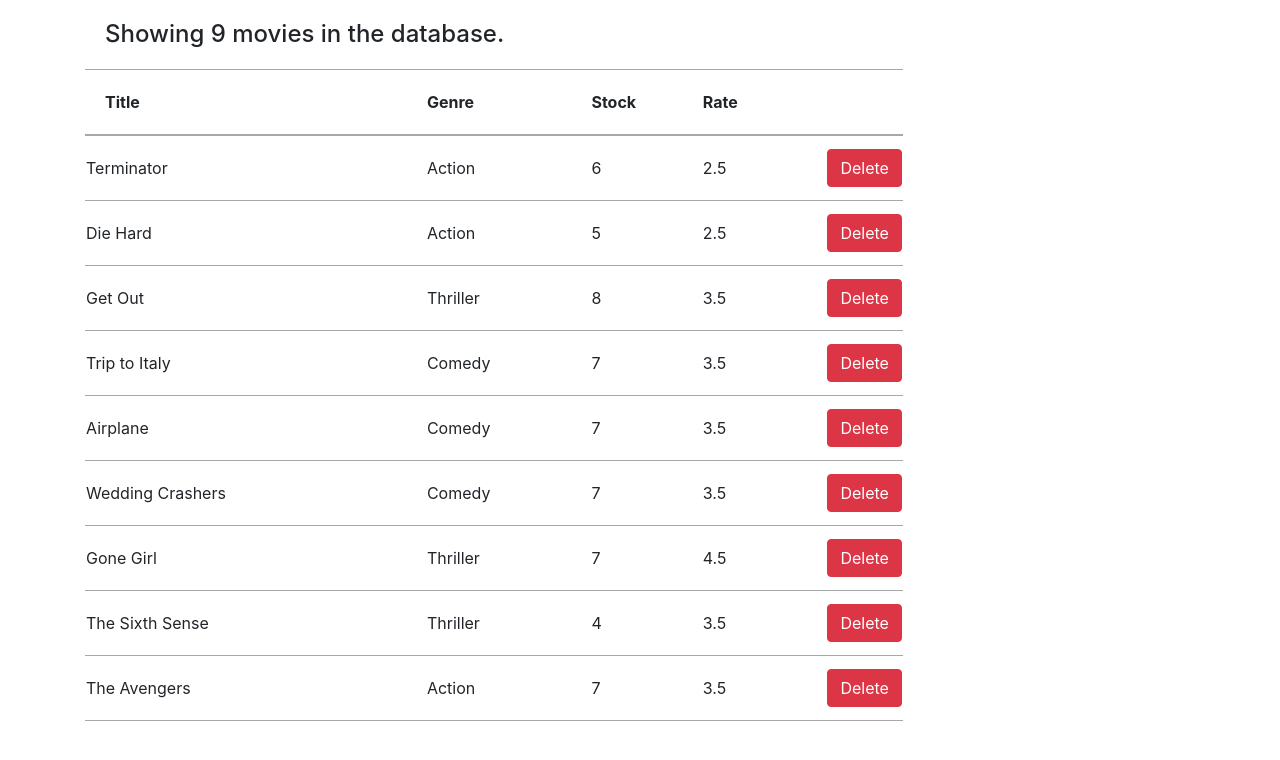
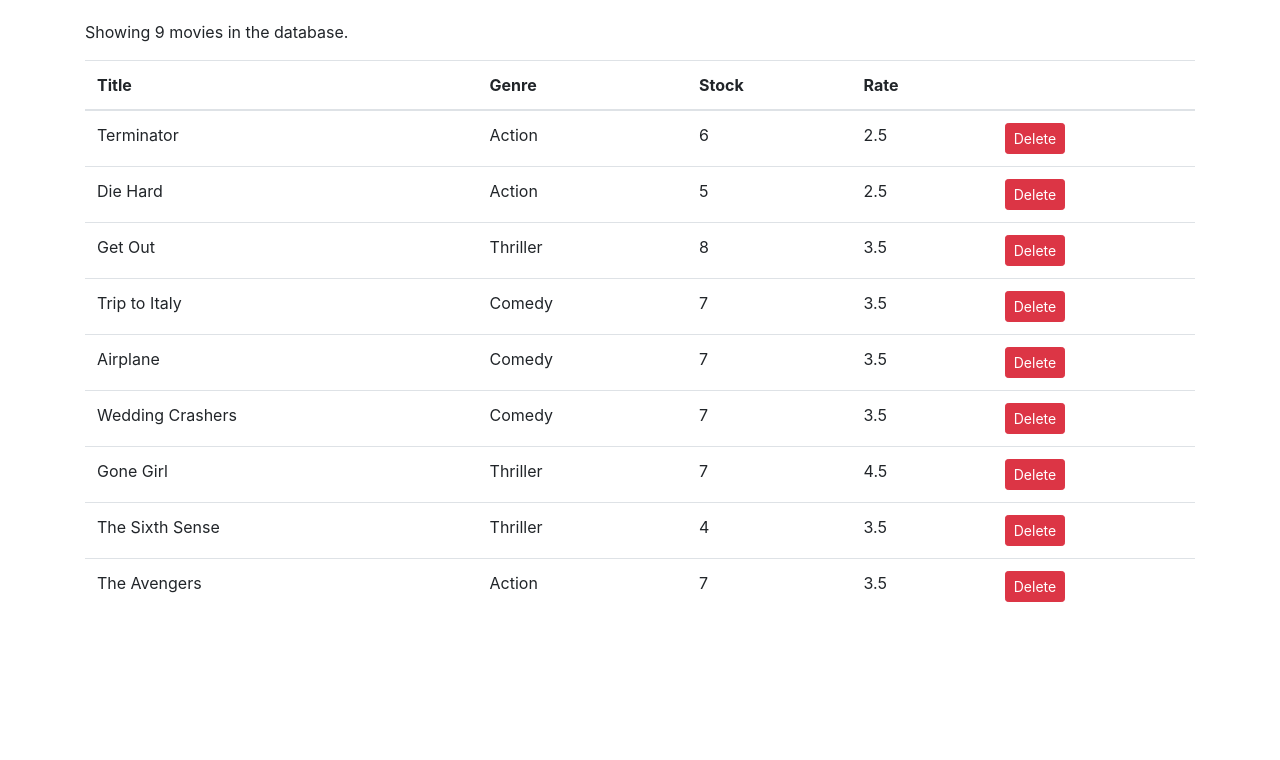
Before and after one commit to lcardoz/video-app-example, a React (Create React App) app: page / in a window 1280 px wide. Shown: the top 760 px of the page. Built offline with nearby package versions, Linux system fonts and the light colour scheme.

Commit message:
refactored conditional rendering

```diff
--- a/src/components/Movies.jsx
+++ b/src/components/Movies.jsx
@@ -3,33 +3,43 @@
 
 const Movies = () => {
 
-  const [data, getData] = useState({
+  const [data, setData] = useState({
     movies: getMovies(),
   })
 
-  const handleDelete = movie => {
-    console.log('deleted movie')
+  const handleDelete = (movie) => {
+    const movies = data.movies.filter(m => m._id !== movie._id)
+    setData({movies})
   }
 
   const movieData = data.movies.map(movie =>
-    <tr key={movie.title} style={{borderBottom: '1px solid #a8a8a9'}}>
-      <td style={{paddingRight: 200, paddingTop: 20, paddingBottom: 20}}>{movie.title}</td>
-      <td style={{paddingRight: 100}}>{movie.genre.name}</td>
-      <td style={{paddingRight: 100}}>{movie.numberInStock}</td>
-      <td style={{paddingRight: 100}}>{movie.dailyRentalRate}</td>
-      <td><button type="button" className="btn btn-danger">Delete</button></td>
+    <tr key={movie._id}>
+      <td>{movie.title}</td>
+      <td>{movie.genre.name}</td>
+      <td>{movie.numberInStock}</td>
+      <td>{movie.dailyRentalRate}</td>
+      <td>
+        <button
+          className="btn btn-danger btn-sm"
+          onClick={() => handleDelete(movie)}
+        >
+          Delete
+        </button>
+      </td>
     </tr>
   )
 
   return (
+    <div style={{marginTop: 20, marginBottom: 20}}>
+      {data.movies.length === 0 ?
+        <p>There are no movies in the database. </p>
+      :
         <>
-      <h4 style={{margin: 20}}>
-        {data.movies.length === 0 ? 'There are no movies in the database.' : `Showing ${data.movies.length} movies in the database.`}
-      </h4>
-      <table>
+          <p>Showing {data.movies.length} movies in the database.</p>
+          <table className='table'>
             <thead>
-          <tr style={{borderTop: '1px solid #a8a8a9', borderBottom: '2px solid #a8a8a9'}}>
-            <th style={{padding: 20}}>Title</th>
+              <tr>
+                <th>Title</th>
                 <th>Genre</th>
                 <th>Stock</th>
                 <th>Rate</th>
@@ -41,6 +51,8 @@
             </tbody>
           </table>
         </>
+      }
+    </div>
   )
 }
 
```
Lines whose indentation alone changed are shown as unchanged.
